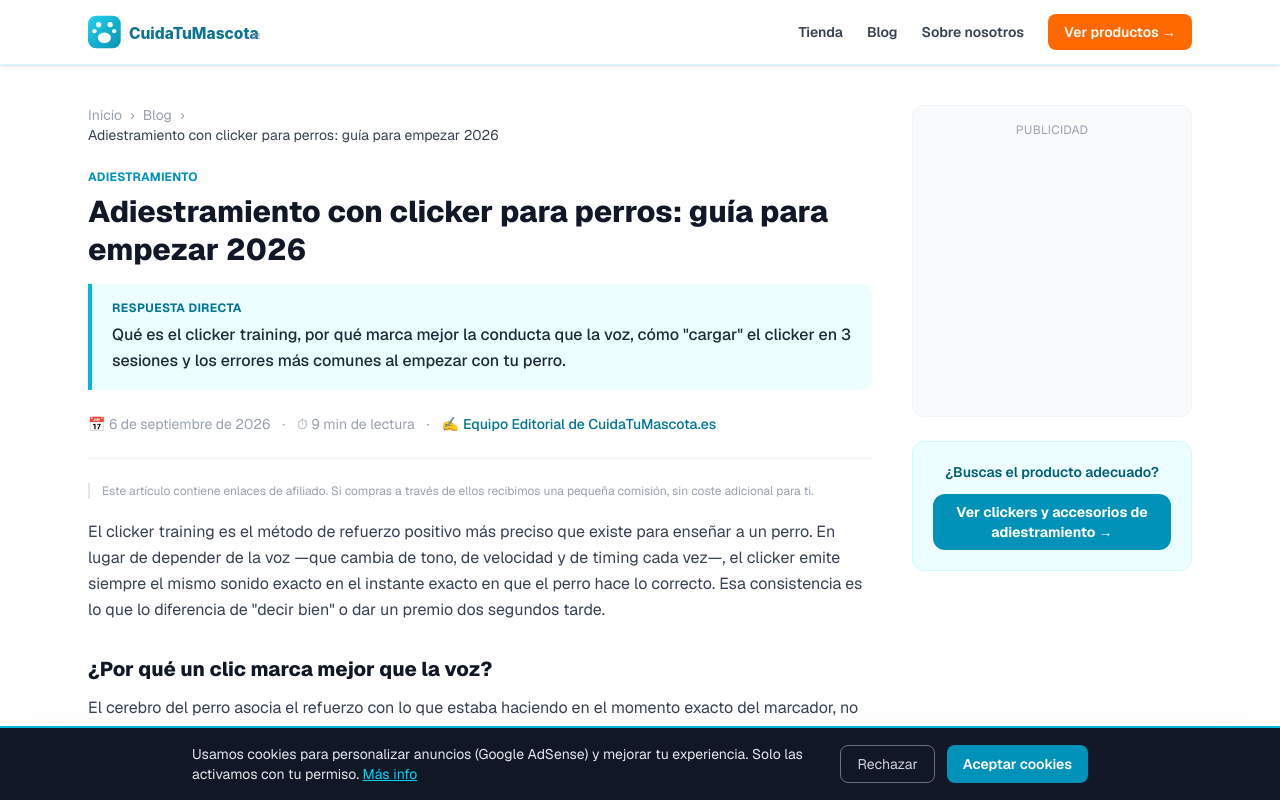
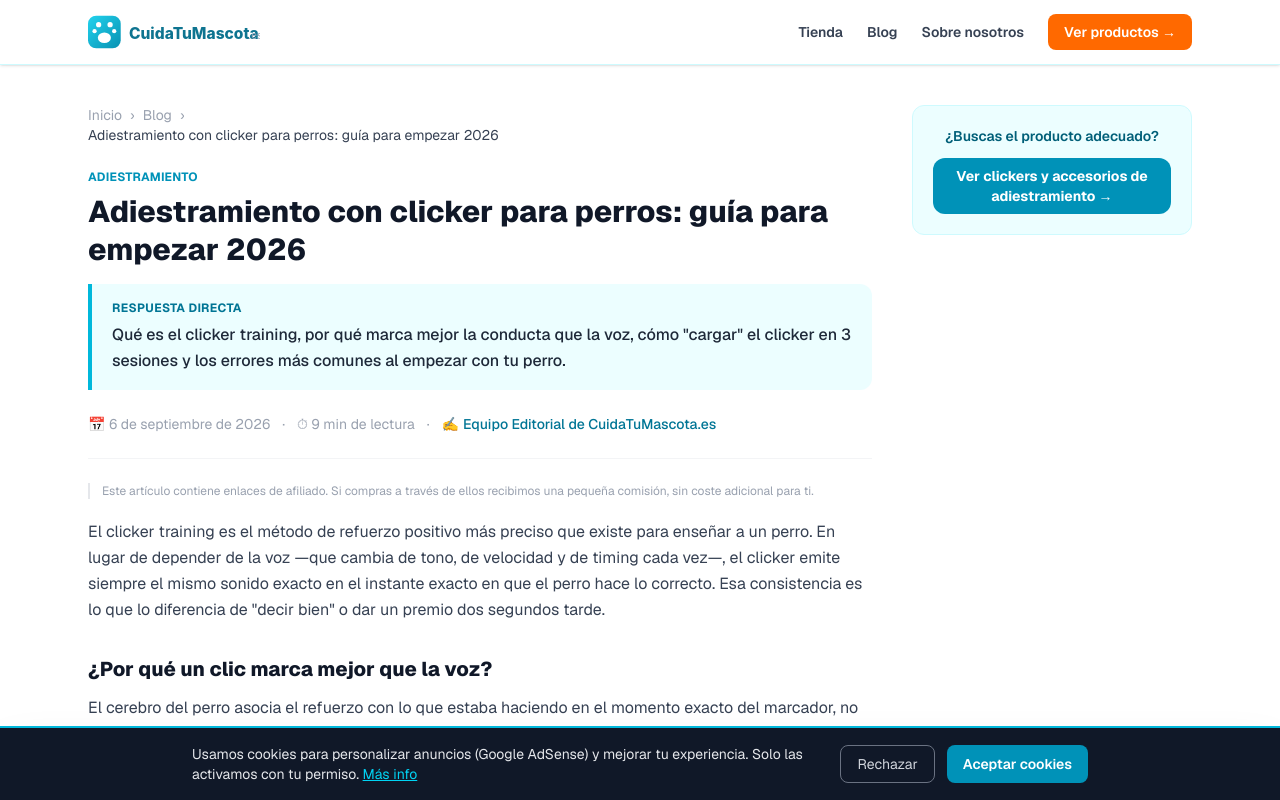
Before and after one commit to mktweb360/cuidatumascota, a Next.js app: page /blog/adiestramiento-clicker-perros-guia-inicio in a window 1280 px wide. Shown: the top 800 px of the page. Built offline with nearby package versions, Linux system fonts and the light colour scheme.

Commit message:
fix(adsense): no pintar bloques de anuncio inexistentes ni cajas de Publicidad vacias (lista de bloques en lib/adsense.ts)

```diff
--- a/app/blog/[slug]/page.tsx
+++ b/app/blog/[slug]/page.tsx
@@ -8,6 +8,7 @@ import ProductCard from "@/components/ProductCard";
 import AffiliateDisclosure from "@/components/AffiliateDisclosure";
 import VetDisclaimer from "@/components/VetDisclaimer";
 import AdSenseAd from "@/components/AdSenseAd";
+import { isActiveSlot } from "@/lib/adsense";
 
 export async function generateStaticParams() {
   return posts.map((p) => ({ slug: p.slug }));
@@ -885,6 +886,7 @@ export default async function BlogPostPage({ params }: { params: Promise<{ slug:
           {/* Sidebar — solo desktop, thematic ad, no intrusivo */}
           <aside className="hidden lg:block">
             <div className="sticky top-6 space-y-6">
+              {isActiveSlot("7654321098") && (
               <div className="rounded-xl border border-gray-100 bg-gray-50 p-4">
                 <p className="text-xs text-gray-400 uppercase tracking-wide text-center mb-3">Publicidad</p>
                 <AdSenseAd
@@ -894,6 +896,7 @@ export default async function BlogPostPage({ params }: { params: Promise<{ slug:
                   className="min-h-[250px]"
                 />
               </div>
+              )}
               {/* CTA temático según categoría del post */}
               {post.categoryCta && (
                 <div className="rounded-xl bg-cyan-50 border border-cyan-100 p-5 text-center">
--- a/components/AdSenseAd.tsx
+++ b/components/AdSenseAd.tsx
@@ -1,6 +1,8 @@
 "use client";
 
 import { useEffect } from "react";
+
+import { isActiveSlot } from "@/lib/adsense";
 
 declare global {
   interface Window {
@@ -19,13 +21,18 @@ export default function AdSenseAd({
   responsive?: boolean;
   className?: string;
 }) {
+  const active = isActiveSlot(slot);
+
   useEffect(() => {
+    if (!active) return;
     try {
       (window.adsbygoogle = window.adsbygoogle || []).push({});
     } catch {
       // AdSense not loaded yet
     }
-  }, []);
+  }, [active]);
+
+  if (!active) return null;
 
   return (
     <div className={`flex justify-center max-h-[280px] overflow-hidden ${className}`}>
--- /dev/null
+++ b/lib/adsense.ts
@@ -0,0 +1,8 @@
+// Bloques de anuncios que existen de verdad en la cuenta de AdSense (pub-6063067965030118).
+// Los identificadores que no estén aquí no se pintan: hasta tener bloques creados, los anuncios
+// los coloca Auto ads con el script del layout. Para activar un bloque manual, añade su ID.
+export const ACTIVE_SLOTS: string[] = [];
+
+export function isActiveSlot(slot: string): boolean {
+  return ACTIVE_SLOTS.includes(slot);
+}
```
